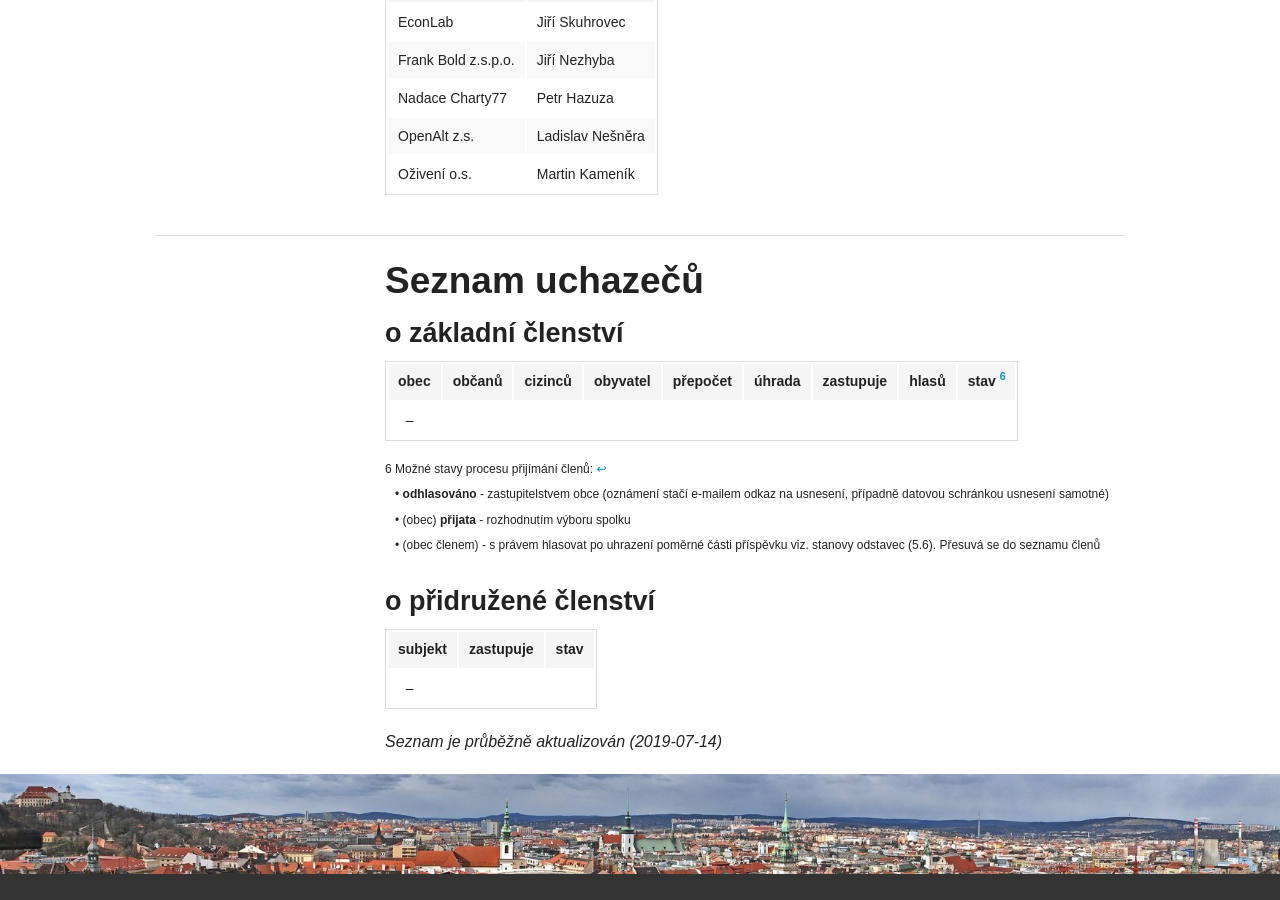
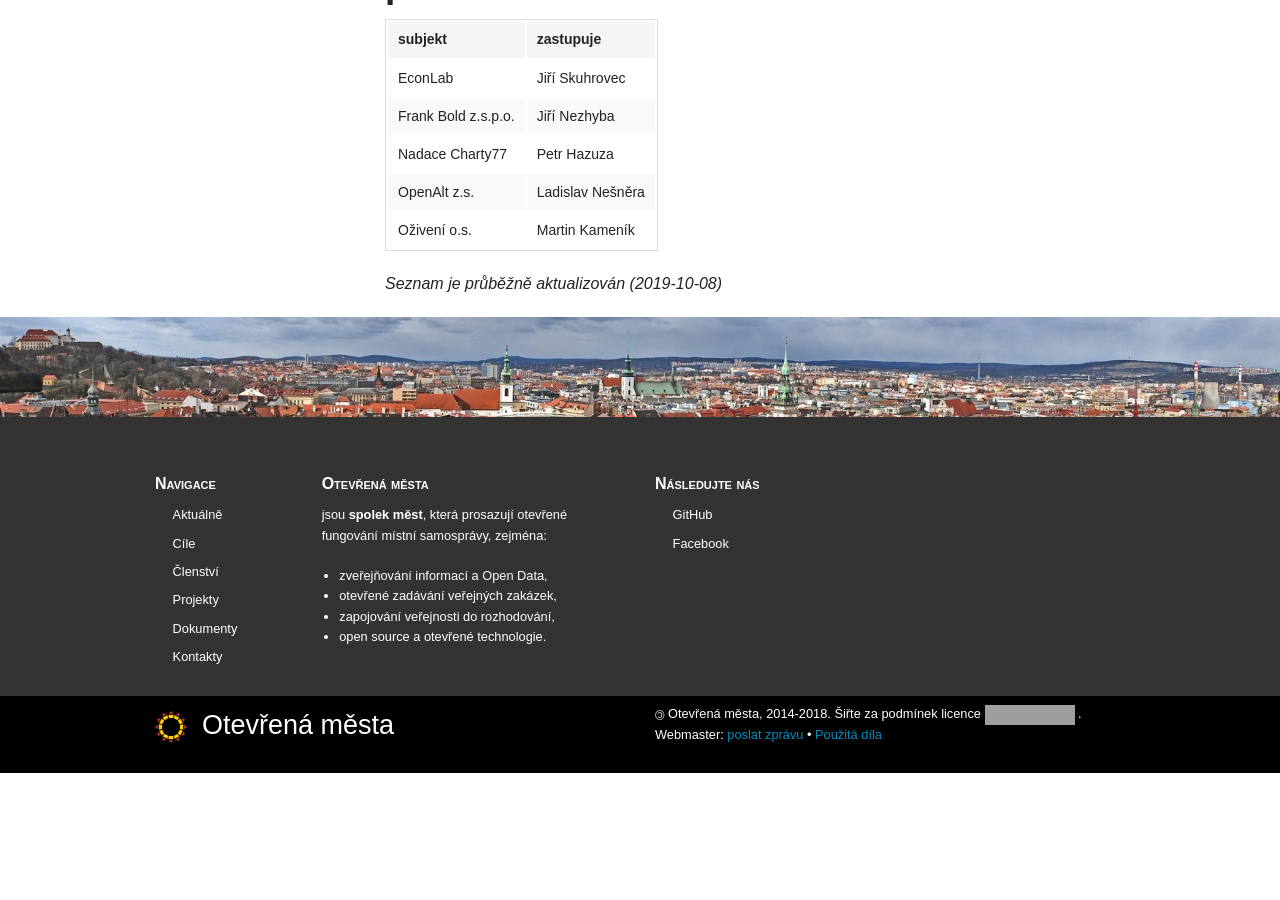
Before and after one commit to otevrenamesta/otevrenamesta.github.io, a Jekyll site: the page built from pages/clenstvi.md, in a window 1280 px wide and 900 px high, scrolled down 1922 px. Built offline with Jekyll 4.4.1, drawn with Linux system fonts in a browser that asks for light colours; nearby versions of some CDN libraries; library files that are not in the unit come from our copies; comment, search, counter and statistics services are not loaded; after the commit the page ends 2695 px from its top, so only the background shows below that; some of the changed text lies outside the part shown; grey boxes are pictures that could not be loaded.

Commit message:
aktualizace členů

```diff
--- a/pages/clenstvi.md
+++ b/pages/clenstvi.md
@@ -35,6 +35,7 @@
 Praha 3 | 62372 | 6233 | 68605 | 68605 | 94331,88 | Štěpán Štrébl | 262 | 2019-02
 Praha 5 | 73107 | 7630 | 80737 | 80737 | 121105,5 | Radomír Palovský | 284 | zakládající
 Praha 7 | 38112 | 3692 | 41804 | 41804 | 62706 | Ondřej Profant | 204 | 2016-06
+Praha 12 | 52021 | 3732 | 55753 | 55753 | 34845,63 | Jan Adamec | 236 | 2019-08
 Praha 22 | 10371 | 1108 | 11479 | 11479 | 12913,88 | Ing, Ivo Krátký | 107 | 2019-04
 Praha-Ďáblice | 3388 | 142 | 3530 | 3530 | 5295 | Ing, Jan Hrdlička | 59 | 2016-07
 Psáry | 3747 | 166 | 3913 | 3913 | 5869,5 | Vít Olmr | 63 | zakládající
@@ -58,30 +59,8 @@
 OpenAlt z.s. | Ladislav Nešněra
 Oživení o.s. | Martin Kameník
 
-----
-
-## <span id="Seznam_uchazečů">Seznam uchazečů</span>
-
-### o základní členství
-
-obec | občanů | cizinců | obyvatel | přepočet | úhrada | zastupuje | hlasů | stav&nbsp;<sup id="a6">[6](#f7)</sup>
---- | ---:| ---:| ---:| ---:| ---:| --- | ---:| ---
-&nbsp;&nbsp;&ndash; |  |  |  |  |  |  |  |
-
-<sup>
-<span id="f6">6</span> Možné stavy procesu přijímání členů: [↩](#a7)
-&nbsp;&nbsp;&nbsp;&bull; **odhlasováno** - zastupitelstvem obce  (oznámení stačí e-mailem odkaz na usnesení, případně datovou schránkou usnesení samotné)<br>
-&nbsp;&nbsp;&nbsp;&bull; (obec) **přijata** - rozhodnutím výboru spolku<br>
-&nbsp;&nbsp;&nbsp;&bull; (obec členem) - s právem hlasovat po uhrazení poměrné části příspěvku viz. stanovy odstavec (5.6). Přesuvá se do seznamu členů
-</sup>
-
-### o přidružené členství
-
-subjekt | zastupuje | stav
---- | --- | ---
-&nbsp;&nbsp;&ndash; | |
 
 <!--
 &nbsp;&nbsp;&ndash; |  |
 -->
-*Seznam je průběžně aktualizován (2019-07-14)*
+*Seznam je průběžně aktualizován (2019-10-08)*
```
